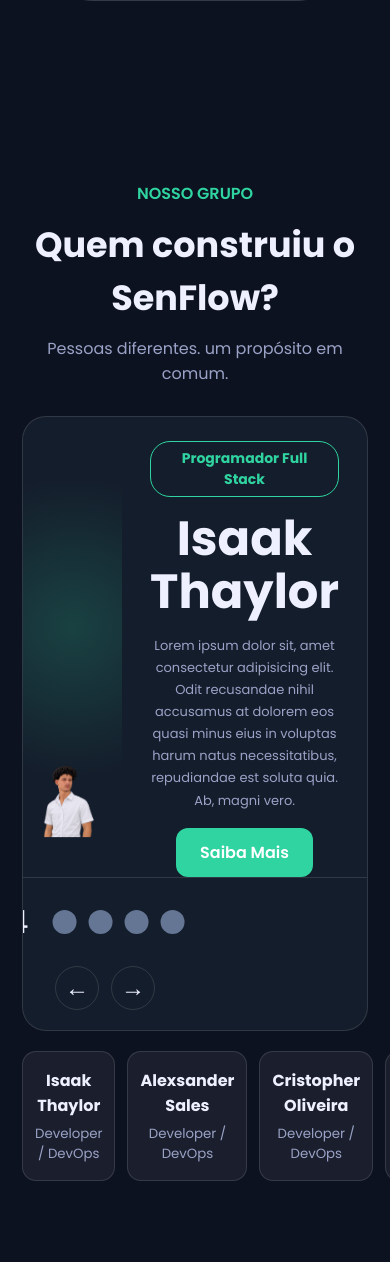
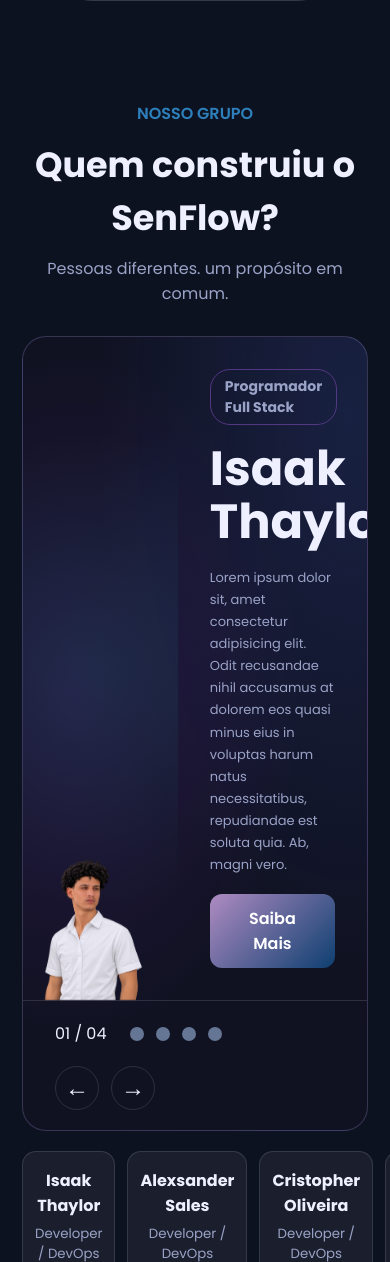
Before and after one commit to th4ylor/Inclusive-Education, a Flask app: page / in a window 390 px wide; the page is wider, and only the part inside the window is pictured. Shown: the part 4237-5499 px from the top of that part. Run offline with Flask 3, Linux system fonts and the light colour scheme; the visitor is signed in with stand-in values (Sample User, id 1).

Commit message:
Correcoes no style

```diff
--- a/static/css/style.css
+++ b/static/css/style.css
@@ -477,7 +477,7 @@ ol{
     text-align: center;
 }
 .sobre-selo{
-    color: var(--verde);
+    color: rgb(45, 128, 187);
     font-weight: 600;
 }
 .titsobre{
@@ -490,8 +490,11 @@ ol{
 
 .painel-equipe{
     overflow: hidden;
-    background: #141d2b;
-    border: 1px solid var(--borda);
+    background:
+        radial-gradient(ellipse at 15% 45%, rgba(126, 44,190,0.20), transparent 55%),
+        radial-gradient(ellipse at 95% 10%, rgba(64, 98, 210, 0.18), transparent 55%),
+        #101222;
+    border: 1px solid rgba(174, 155, 225, 0.25);
     border-radius: 24px;
 }
 
@@ -555,7 +558,7 @@ section .lista .item{
     align-items: flex-end;
     justify-content: center;
     padding: 24px 20px 0;
-    background: radial-gradient(circle, rgba(47, 212, 160, 0.20), transparent 70%);}
+    background: radial-gradient(circle, rgba(15, 159, 152, 0.138), transparent 70%);}
 .pss-img img{
     display: block;
     width: 100%;
@@ -573,9 +576,9 @@ section .lista .item{
     transition: all 0.3s;}
 .pss-information{
     padding: 6px 14px;
-    border: 1px solid var(--verde);
+    border: 1px solid rgb(84, 55, 131);
     border-radius: 20px;
-    color: var(--verde);
+    color: var(--suave);
     font-size: 14px;
     font-weight: bold ;}
 .carrocel h3{
@@ -590,7 +593,7 @@ section .lista .item{
     padding: 12px 24px;
     border: none;
     border-radius: 12px;
-    background: var(--verde);
+    background: linear-gradient(135deg, rgba(196, 156, 215, 0.879), rgba(15, 65, 115, 0.97));
     color: white;
     font: inherit;
     cursor: pointer;
@@ -613,8 +616,8 @@ section .lista .item{
 .indicators{
     gap: 24px;}
 .pontos button{
-    width: 24px;
-    height: 24px;
+    width: 14px;
+    height: 14px;
     padding: 0;
     border: none;
     border-radius: 50%;
@@ -661,50 +664,3 @@ section .lista .item{
 outline: 3px solid var(--azul);
 outline-offset: 4px;}
 /* No celular, a foto inteira fica acima do texto. */
-@media (max-width: 640px){
-    .sobre{
-        height: auto;
-        min-height: 0;
-        padding: 80px 0 110px;}
-    .sobre .titsobre{
-        width: 100%;
-        text-align: center;}
-    .sobre .lista .item.active{
-        position: relative;}
-    .sobre .pss-img{
-        position: relative;
-        top: auto;
-        bottom: auto;
-        left: auto;
-        width: 100%;
-        height: clamp(260px, 60vh, 420px);}
-    .sobre .carrocel{
-        position: relative;
-        width: 100%;
-        height: auto;
-        padding: 24px 28px 0;
-        align-items: center;
-        gap: 16px;
-        text-align: center;}
-    .sobre .carrocel h2{
-        font-size: clamp(1.8rem, 8vw, 2.5rem);}
-    .sobre .carrocel .description{
-        text-align: center;}
-    .sobre .arrows{
-        top: 260px;}
-    .sobre .indicators{
-        left: 50%;
-        bottom: 24px;
-        transform: translateX(-50%);
-        flex-direction: row;
-        align-items: center;}
-    .sobre .indicators .number{
-        font-size: 2rem;}
-    .sobre .indicators ul{
-        padding: 0;
-        list-style: none;}
-    .sobre .indicators ul li{
-        width: 22px;
-        height: 8px;}}
-@media (prefers-reduced-motion: reduce){
-    *{transition: none !important}}
```
